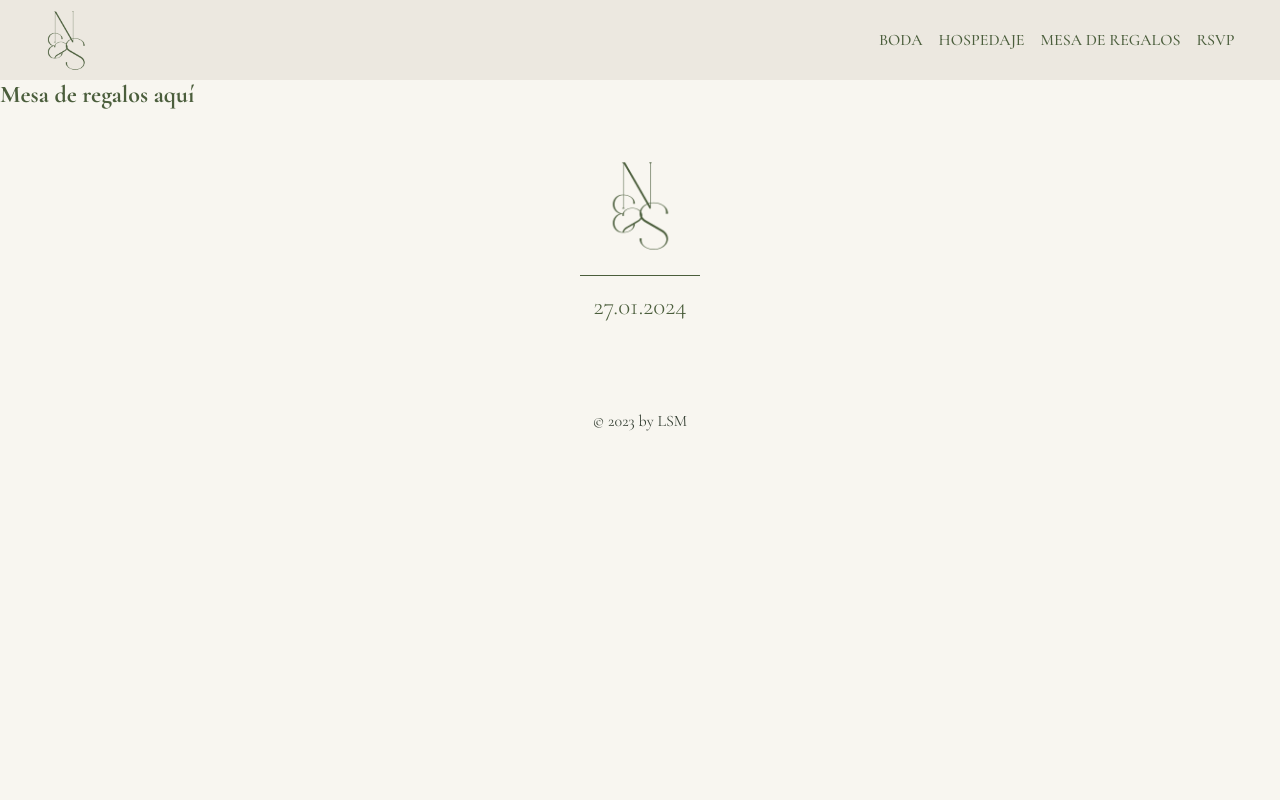
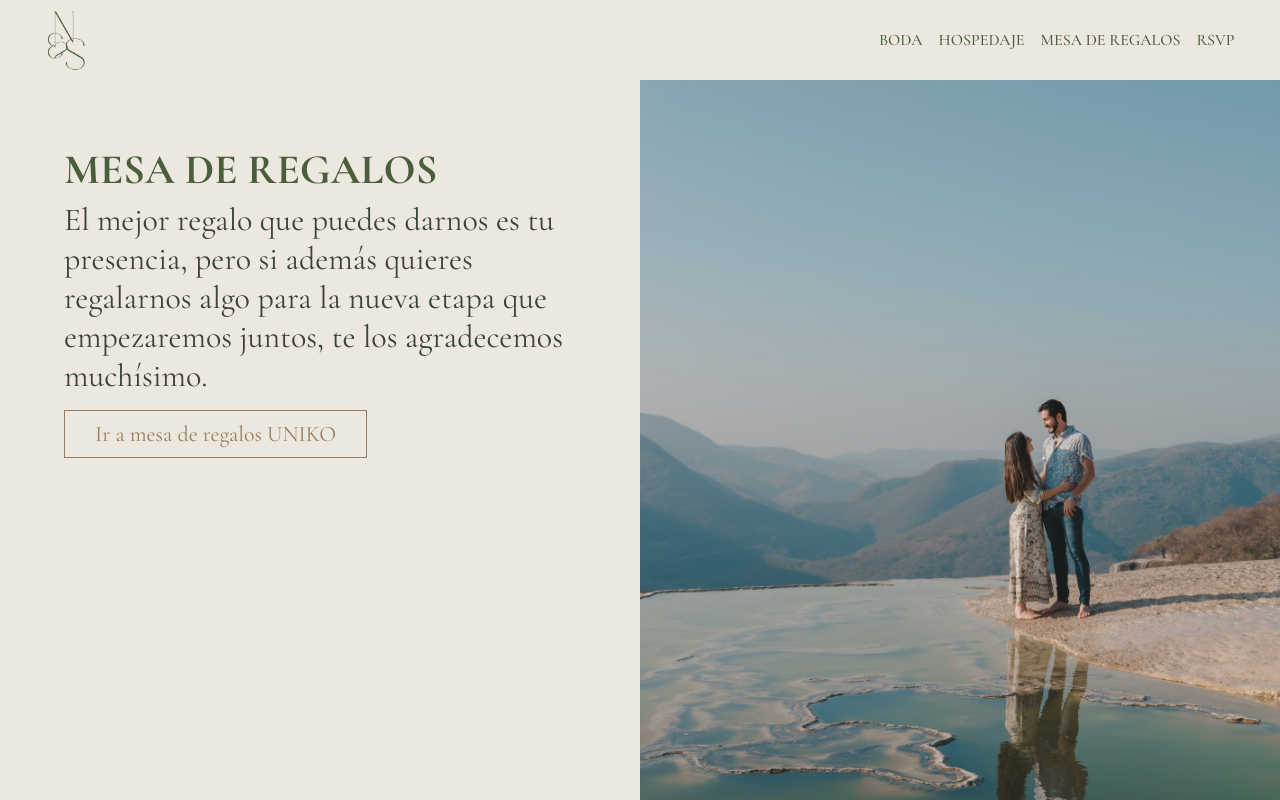
Before and after one commit to richipargo/nadia-stefan, a React (Vite) app: page /regalos in a window 1280 px wide. Shown: the top 800 px of the page. Built offline with nearby package versions, Linux system fonts and the light colour scheme.

Commit message:
Add mesa de regalos

```diff
--- a/src/components/Regalos.jsx
+++ b/src/components/Regalos.jsx
@@ -1,7 +1,27 @@
+import '../style_components/regalos.css';
+
 const Regalos = () => {
   return (
     <div className="regalos">
-      <h2>Mesa de regalos aquí</h2>
+      <div className="regalos-container">
+        <div className="regalos-text">
+          <h2 className="regalos-h2">Mesa de regalos</h2>
+          <p className="regalos-info">
+            El mejor regalo que puedes darnos es tu presencia, pero si además quieres regalarnos
+            algo para la nueva etapa que empezaremos juntos, te los agradecemos muchísimo.
+          </p>
+          <a
+            href="https://evento.uniko.co/nadiaystefan/gift-table"
+            target="_blank"
+            rel="noreferrer"
+          >
+            <button className="regalos-btn">Ir a mesa de regalos UNIKO</button>
+          </a>
+        </div>
+        <div className="regalos-img-container">
+          <img className="regalos-img" src="./MER_5732.jpg" alt="Nadia y Stefan en Oaxaca" />
+        </div>
+      </div>
     </div>
   );
 };
--- /dev/null
+++ b/src/style_components/regalos.css
@@ -0,0 +1,46 @@
+.regalos-container {
+  display: flex;
+  flex-direction: row;
+  flex-wrap: wrap;
+}
+
+.regalos-text {
+  width: 50%;
+  padding: 5%;
+  background-color: var(--light);
+}
+
+.regalos-h2 {
+  font-size: 42px;
+  text-transform: uppercase;
+  padding-bottom: 5px;
+}
+
+.regalos-info {
+  font-size: 32px;
+}
+
+.regalos-img-container {
+  width: 50%;
+}
+
+.regalos-img {
+  width: 100%;
+  display: block;
+}
+
+.regalos-btn {
+  font-family: 'Cormorant Garamond', serif;
+  font-size: 22px;
+  color: var(--highlight);
+  border: 1.5px solid var(--highlight);
+  background-color: var(--light);
+  padding: 10px 30px;
+  margin-top: 3%;
+  margin-right: 3%;
+}
+.regalos-btn:hover {
+  cursor: pointer;
+  background-color: var(--highlight);
+  color: var(--light);
+}
```
